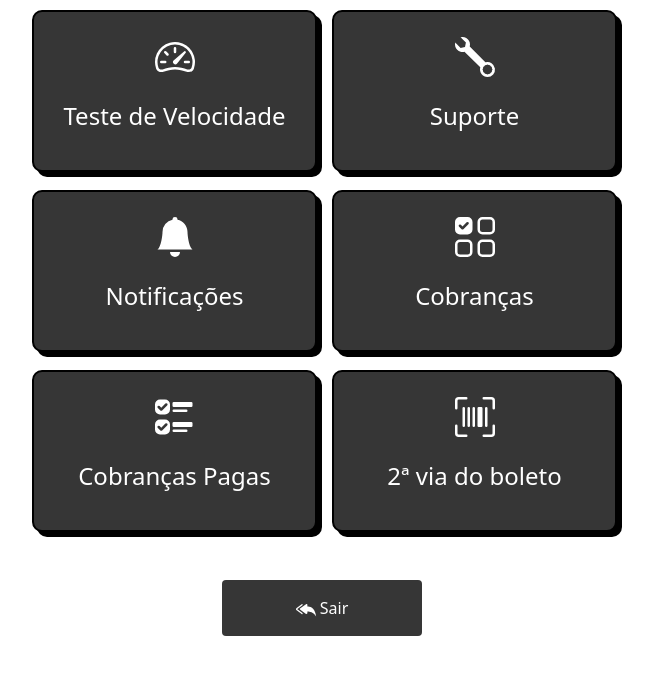
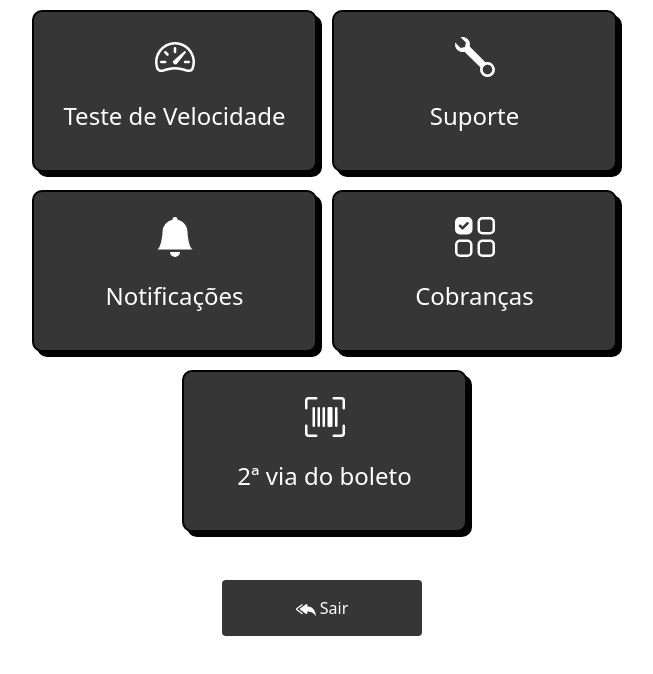
Before and after one commit to LucaAguiar/Prototipo-CentralAssinante, a Vue app: page /menu in a window 1280 px wide. Shown: the top 674 px of the page, without its empty margins (318-971 px from the left). Built offline with nearby package versions, Linux system fonts and the light colour scheme.

Commit message:
FolderOrganizationV

```diff
--- a/src/router/index.js
+++ b/src/router/index.js
@@ -1,14 +1,13 @@
 import Vue from "vue";
 import VueRouter from "vue-router";
-import LoginView from "@/views/LoginPage/LoginPage.vue";
-import HomeView from "@/views/HomePage.vue";
-import MenuView from "@/views/MenuPage/MenuPage.vue";
-import SpeedTestView from "@/views/SubMenuPages/SpeedTestPage.vue";
-import SupportView from "@/views/SubMenuPages/SupportPage.vue";
-import NotificationsView from "@/views/SubMenuPages/NotificationsPage.vue";
-import ChargesView from "@/views/SubMenuPages/ChargesPage.vue";
-import ChargesPaidView from "@/views/SubMenuPages/ChargesPaidPage.vue";
-import TicketView from "@/views/SubMenuPages/TicketPage.vue";
+import LoginView from "@/views/Login/LoginView.vue";
+import HomeView from "@/views/HomeView.vue";
+import MenuView from "@/views/Menu/MenuView.vue";
+import SpeedTestView from "@/views/SubMenu/SpeedTestView.vue";
+import SupportView from "@/views/SubMenu/SupportView.vue";
+import NotificationsView from "@/views/SubMenu/NotificationsView.vue";
+import ChargesView from "@/views/SubMenu/ChargesView.vue";
+import TicketsView from "@/views/SubMenu/TicketsView.vue";
 
 Vue.use(VueRouter);
 
@@ -49,14 +48,9 @@ const routes = [
                 component: ChargesView,
             },
             {
-                path: "chargespaid",
-                name: "chargespaid",
-                component: ChargesPaidView,
-            },
-            {
-                path: "ticket",
-                name: "ticket",
-                component: TicketView,
+                path: "tickets",
+                name: "tickets",
+                component: TicketsView,
             },
         ],
     },
--- a/src/views/LoginPage/LoginPage.vue
+++ b/src/views/Login/LoginView.vue
@@ -1,16 +1,16 @@
 <template>
     <div>
-        <LoginComponent />
+        <FormComponent />
     </div>
 </template>
 
 <script>
-import LoginComponent from "./LoginComponent.vue";
+import FormComponent from "./FormComponent.vue";
 
 export default {
     name: "LoginView",
     components: {
-        LoginComponent,
+        FormComponent,
     },
 };
 </script>
--- a/src/views/MenuPage/MenuPage.vue
+++ b/src/views/Menu/MenuView.vue
@@ -5,14 +5,13 @@
             <MenuComponent icon="wrench" name="Suporte" @click="navigation('support')" />
             <MenuComponent icon="bell-fill" name="Notificações" @click="navigation('notifications')" />
             <MenuComponent icon="ui-checks-grid" name="Cobranças" @click="navigation('charges')" />
-            <MenuComponent icon="ui-checks" name="Cobranças Pagas" @click="navigation('chargespaid')" />
-            <MenuComponent icon="upc-scan" name="2ª via do boleto" @click="navigation('ticket')" />
+            <MenuComponent icon="upc-scan" name="2ª via do boleto" @click="navigation('tickets')" />
         </div>
     </div>
 </template>
 
 <script>
-import MenuComponent from "./MenuComponent.vue";
+import MenuComponent from "./ButtonComponent.vue";
 
 export default {
     name: "MenuView",
--- a/src/views/SubMenuPages/SpeedTestPage.vue
+++ b/src/views/SubMenu/SpeedTestView.vue
@@ -6,6 +6,6 @@
 
 <script>
 export default {
-    name: "SpeedTestView",
+    name: "SpeedTest",
 };
 </script>
--- a/src/views/SubMenuPages/TicketPage.vue
+++ b/src/views/SubMenu/TicketsView.vue
@@ -6,6 +6,6 @@
 
 <script>
 export default {
-    name: "TicketView",
+    name: "TicketsView",
 };
 </script>
--- a/src/views/SubMenuPages/ChargesPaidPage.vue
+++ /dev/null
@@ -1,11 +0,0 @@
-<template>
-    <div>
-        <h4>Página de Cobranças Pagas</h4>
-    </div>
-</template>
-
-<script>
-export default {
-    name: "ChargesPaidView",
-};
-</script>
```
Also changed, not shown: src/views/HomeView.vue (renamed from src/views/HomePage.vue), src/views/Login/FormComponent.vue (renamed from src/views/LoginPage/LoginComponent.vue), src/views/Menu/ButtonComponent.vue (renamed from src/views/MenuPage/MenuComponent.vue), src/views/SubMenu/ChargesView.vue (renamed from src/views/SubMenuPages/ChargesPage.vue), src/views/SubMenu/NotificationsView.vue (renamed from src/views/SubMenuPages/NotificationsPage.vue), src/views/SubMenu/SupportView.vue (renamed from src/views/SubMenuPages/SupportPage.vue).
